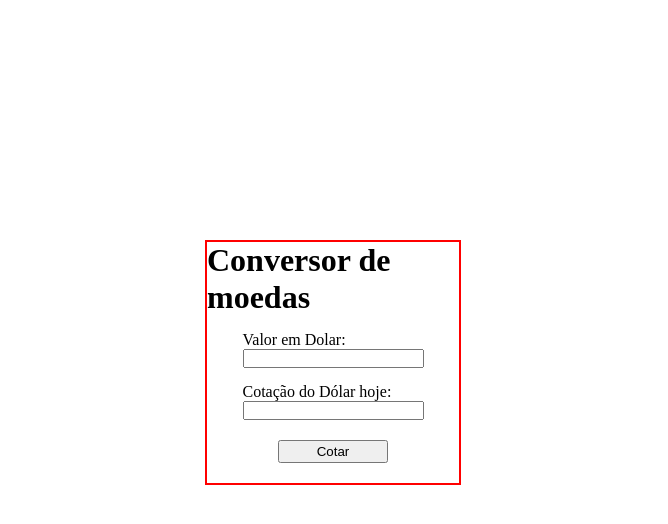
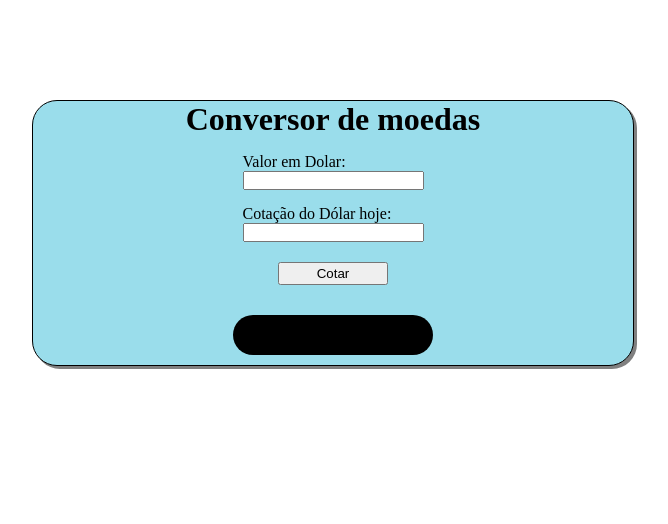
Before and after one commit to joaopborba/imersaoDevAlura, a plain HTML site: page conversorDeMoedas/index.html in a window 1280 px wide. Shown: the whole page, without its empty margins (307-975 px from the left). Drawn offline with Linux system fonts and the light colour scheme.

Commit message:
Implementando CSS

```diff
--- a/conversorDeMoedas/style.css
+++ b/conversorDeMoedas/style.css
@@ -4,12 +4,17 @@
 }
 
 .container {
-  border: 2px solid red;
+  background-color: #9addeb;
+  box-shadow: 3px 3px gray;
   display: flex;
   flex-direction: column;
+  justify-content: center;
   align-items: center;
-  justify-content: center;
-  margin: 30vh 40vw;
+  border: 1px solid;
+  border-radius: 25px;
+  max-width: 600px;
+  margin: 0 auto;
+  margin-top: 100px;
 }
 
 .valorEmDolar {
@@ -32,6 +37,9 @@
 }
 
 .result {
+  margin: 10px;
+  padding: 20px 100px;
+  border-radius: 20px;
   background-color: black;
   color: white;
 }
```
